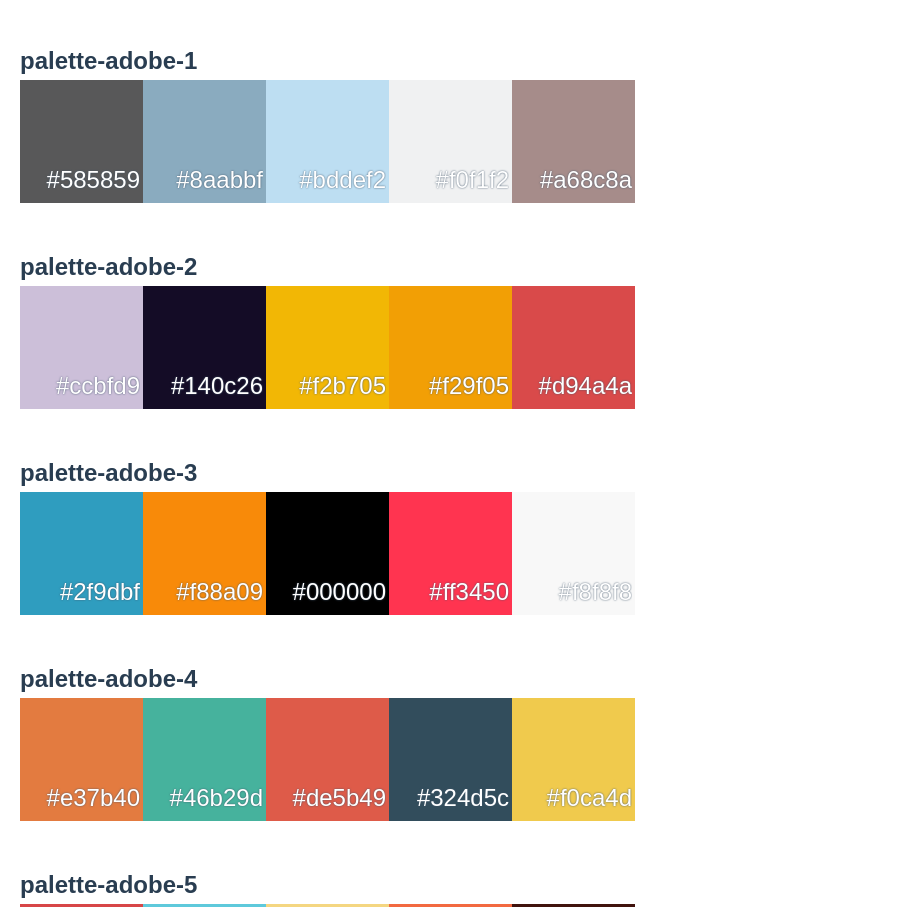
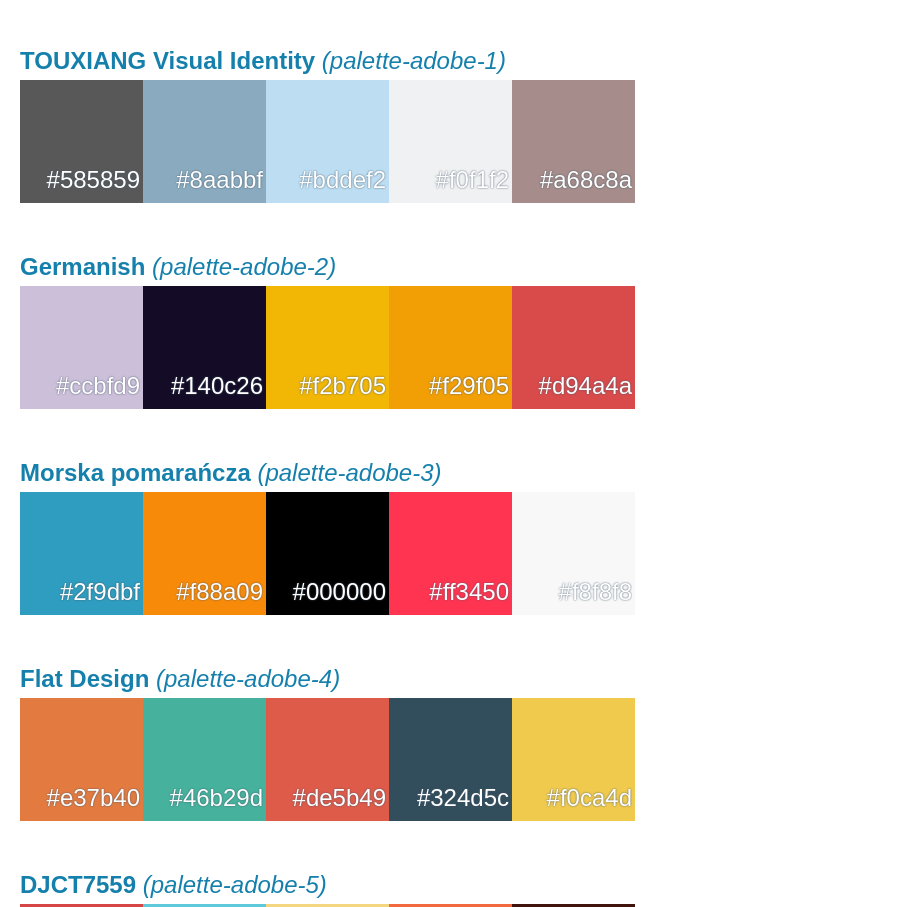
Before and after one commit to piecioshka/colors, a plain HTML site: page index.html in a window 1280 px wide. Shown: the part 1020-1927 px from the top of the page, without its empty margins (0-924 px from the left). Drawn offline with Linux system fonts and the light colour scheme.

Commit message:
Render link in palette section title

```diff
--- a/colors/palette-misc-1.json
+++ b/colors/palette-misc-1.json
@@ -1,5 +1,5 @@
 {
-    "name": "AiTricks",
+    "name": "x.com/AiTricks",
     "link": "https://x.com/AiTricks/status/1879891418946400629",
     "palette": ["4c5454", "ff715b", "ffffff", "1ea896", "523f38"]
 }
--- a/colors/palette-misc-2.json
+++ b/colors/palette-misc-2.json
@@ -1,5 +1,5 @@
 {
-    "name": "AiTricks",
+    "name": "x.com/AiTricks",
     "link": "https://x.com/AiTricks/status/1880616143767130447",
     "palette": ["bad1cd", "f2d1c9", "e086d3", "8332ac", "462749"]
 }
--- a/main.css
+++ b/main.css
@@ -23,6 +23,19 @@ h2 {
     padding: 0 0 5px 0;
     font-size: 24px;
     color: #293d51;
+}
+
+h2 em {
+    font-weight: 100;
+}
+
+h2 > a {
+    color: #1680ad;
+    text-decoration: none;
+}
+
+h2 > a:hover {
+    text-decoration: underline;
 }
 
 .color-sets {
--- a/main.js
+++ b/main.js
@@ -34,23 +34,32 @@
         return $item;
     }
 
-    function applyColors(url) {
-        return fetch(url)
-            .then((response) => response.json())
-            .then((data) => data.palette)
-            .then((colors) => {
+    async function applyColors(path) {
+        const response = await fetch(path);
+        const { palette, name, link } = await response.json();
         const $colorSets = document.createElement("div");
         $colorSets.classList.add("color-sets");
-                $colorSets.dataset.title = url;
+        $colorSets.dataset.title = name;
         const $title = document.createElement("h2");
-                $title.textContent = url.split("/").pop().replace(".json", "");
+        const labelHTML = `${name} <em>(${path
+            .split("/")
+            .pop()
+            .replace(".json", "")})</em>`;
+        if (link) {
+            const $link = document.createElement("a");
+            $link.href = link;
+            $link.innerHTML = labelHTML;
+            $link.setAttribute("target", "_blank");
+            $title.append($link);
+        } else {
+            $title.innerHTML = labelHTML;
+        }
         $colorSets.appendChild($title);
-                colors.forEach((color) => {
+        palette.forEach((color) => {
             const $color = renderColor(color);
             $colorSets.appendChild($color);
         });
         $main.appendChild($colorSets);
-            });
     }
 
     async function setup() {
```
Lines whose indentation alone changed are shown as unchanged.
